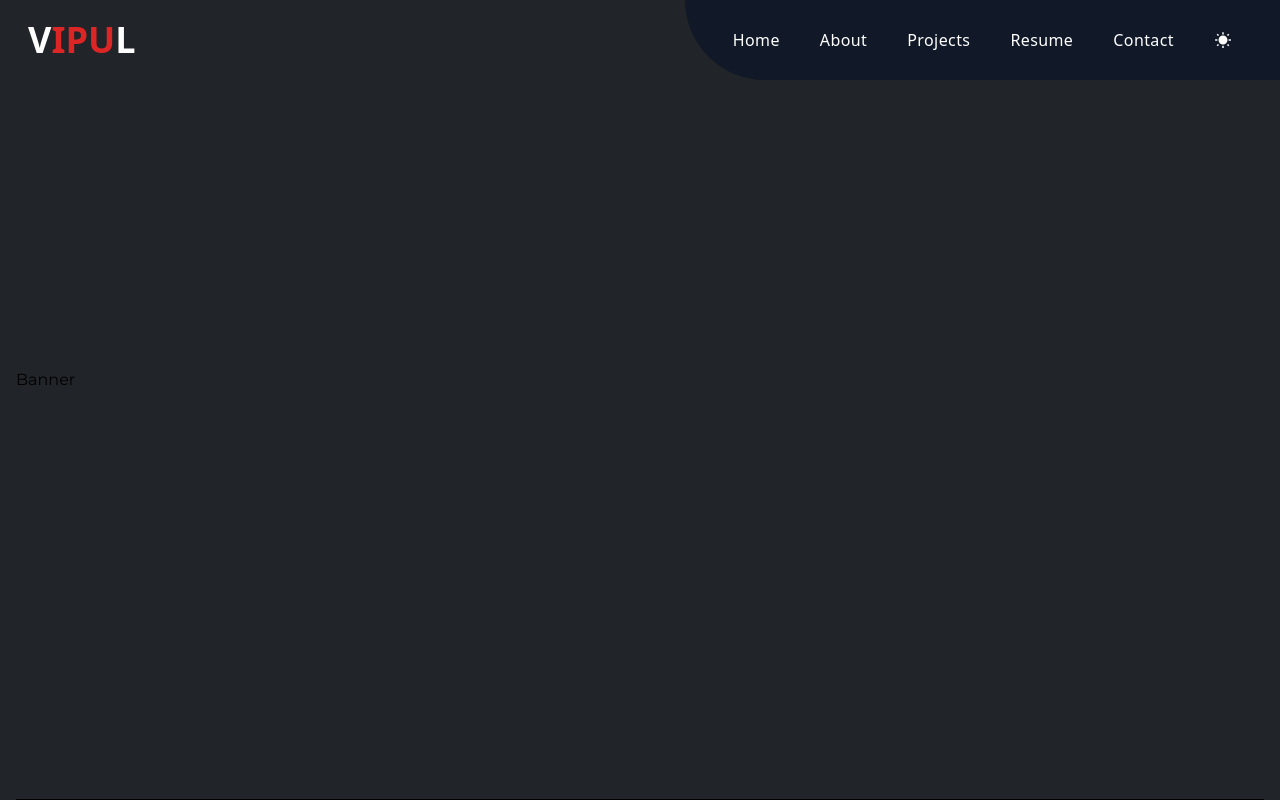
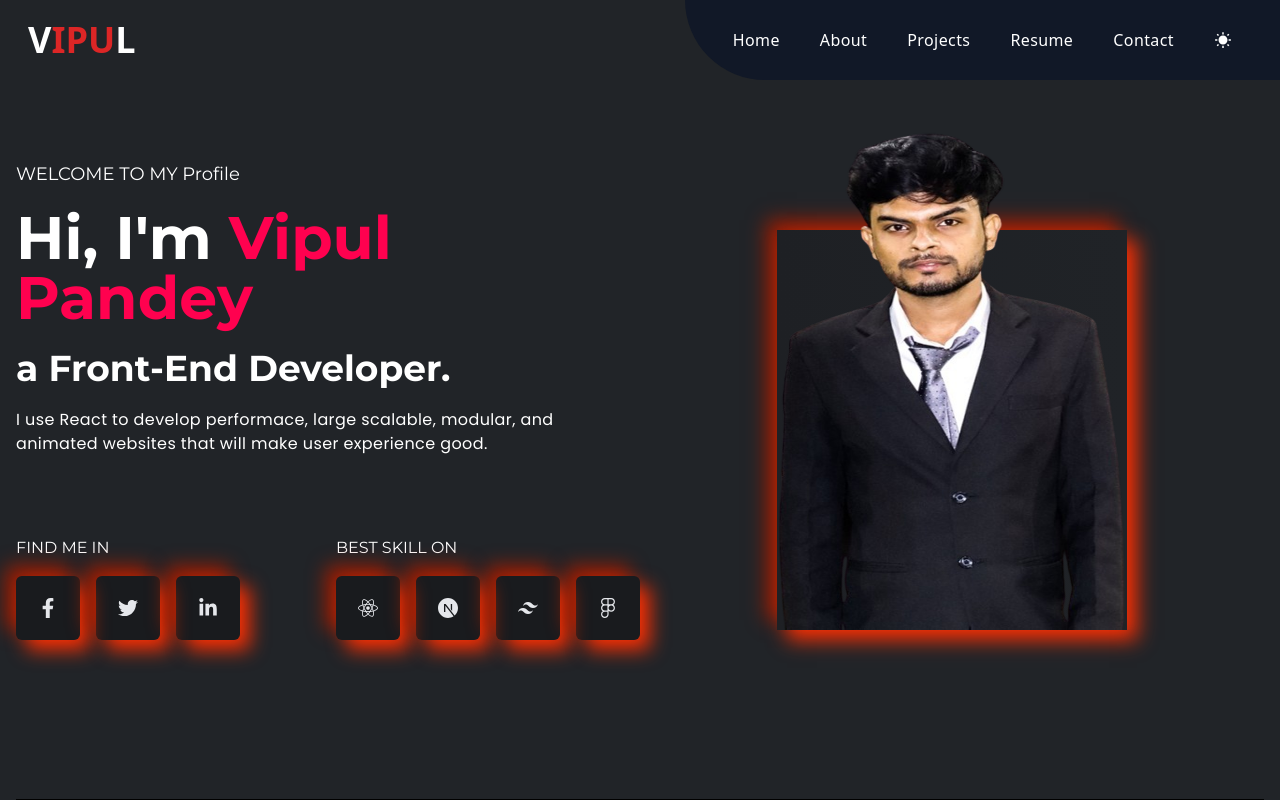
Before and after one commit to Vipulpandey007/vipul-portfolio-react, a React (Create React App) app: page / in a window 1280 px wide. Shown: the top 800 px of the page. Built offline with nearby package versions, Linux system fonts and the light colour scheme.

Commit message:
Hero completed

```diff
--- a/package.json
+++ b/package.json
@@ -12,6 +12,7 @@
     "react-icons": "^5.0.1",
     "react-scripts": "5.0.1",
     "react-scroll": "^1.9.0",
+    "react-simple-typewriter": "^5.0.1",
     "web-vitals": "^2.1.4"
   },
   "scripts": {
--- a/src/Components/Banner.js
+++ b/src/Components/Banner.js
@@ -1,4 +1,6 @@
 import React from "react";
+import LeftHero from "./LeftHero";
+import bannerImg from "../Images/bannerimg.png";
 
 const Banner = () => {
   return (
@@ -6,7 +8,15 @@ const Banner = () => {
       id="home"
       className="w-full pt-10 h-screen pb-20 flex flex-col gap-10 xl:gap-0 lgl:flex-row items-center border-b-[1px] font-titleFont border-b-black"
     >
-      Banner
+      <LeftHero />
+      <div className="w-full lgl:w-1/2 flex justify-center items-center relative">
+        <img
+          className="w-[200px] h-[300px] lgl:w-[350px] lgl:h-[500px] z-10"
+          src={bannerImg}
+          alt="bannerImg"
+        />
+        <div className="absolute bottom-0 w-[250px] h-[200px] lgl:w-[350px] lgl:h-[400px] bg-gradient-to-r from-[#1e2024] to-[#202327] shadow-shadowOne flex justify-center items-center"></div>
+      </div>
     </section>
   );
 };
--- /dev/null
+++ b/src/Components/LeftHero.js
@@ -0,0 +1,40 @@
+import React from "react";
+import { useTypewriter, Cursor } from "react-simple-typewriter";
+import Media from "./Media";
+
+const LeftHero = () => {
+  const [text] = useTypewriter({
+    words: ["Web Developer.", "React Developer.", "Front-End Developer."],
+    loop: true,
+    typeSpeed: 20,
+    deleteSpeed: 10,
+    delaySpeed: 2000,
+  });
+  return (
+    <div className="w-full lgl:w-1/2 flex flex-col gap-20 mt-10">
+      <div className="flex flex-col gap-5 dark:text-white">
+        <h4 className=" text-lg font-normal">WELCOME TO MY Profile</h4>
+        <h1 className="text-6xl font-bold ">
+          Hi, I'm{" "}
+          <span className="text-designColor capitalize">Vipul Pandey</span>
+        </h1>
+        <h2 className="text-4xl font-bold">
+          a <span>{text}</span>
+          <Cursor
+            cursorBlinking="false"
+            cursorStyle="|"
+            cursorColor="#ff014f"
+          />
+        </h2>
+        <p className="text-base font-bodyFont leading-6 tracking-wide">
+          I use React to develop performace, large scalable, modular, and
+          animated websites that will make user experience good.
+        </p>
+      </div>
+      {/* Media */}
+      <Media />
+    </div>
+  );
+};
+
+export default LeftHero;
--- /dev/null
+++ b/src/Components/Media.js
@@ -0,0 +1,44 @@
+import React from "react";
+import { FaFacebookF, FaTwitter, FaLinkedinIn, FaReact } from "react-icons/fa";
+import { SiTailwindcss, SiFigma, SiNextdotjs } from "react-icons/si";
+const Media = () => {
+  return (
+    <div className="flex flex-col xl:flex-row gap-6 lgl:gap-0 justify-between  dark:text-white">
+      <div>
+        <h2 className="text-base uppercase font-titleFont mb-4">Find me in</h2>
+        <div className="flex gap-4">
+          <span className="bannerIcon">
+            <FaFacebookF />
+          </span>
+          <span className="bannerIcon">
+            <FaTwitter />
+          </span>
+          <span className="bannerIcon">
+            <FaLinkedinIn />
+          </span>
+        </div>
+      </div>
+      <div>
+        <h2 className="text-base uppercase font-titleFont mb-4">
+          BEST SKILL ON
+        </h2>
+        <div className="flex gap-4">
+          <span className="bannerIcon">
+            <FaReact />
+          </span>
+          <span className="bannerIcon">
+            <SiNextdotjs />
+          </span>
+          <span className="bannerIcon">
+            <SiTailwindcss />
+          </span>
+          <span className="bannerIcon">
+            <SiFigma />
+          </span>
+        </div>
+      </div>
+    </div>
+  );
+};
+
+export default Media;
--- a/tailwind.config.js
+++ b/tailwind.config.js
@@ -25,7 +25,7 @@ module.exports = {
         designColor: "#ff014f",
       },
       boxShadow: {
-        shadowOne: "10px 10px 19px #1c1e22, -10px -10px 19px #262a2e",
+        shadowOne: "10px 10px 19px #F83005, -10px -10px 19px #A01E03",
       },
     },
   },
```
Also changed, not shown: src/Images/bannerimg.png (added), 1 other file (tests, documents, lock files or other folders).
